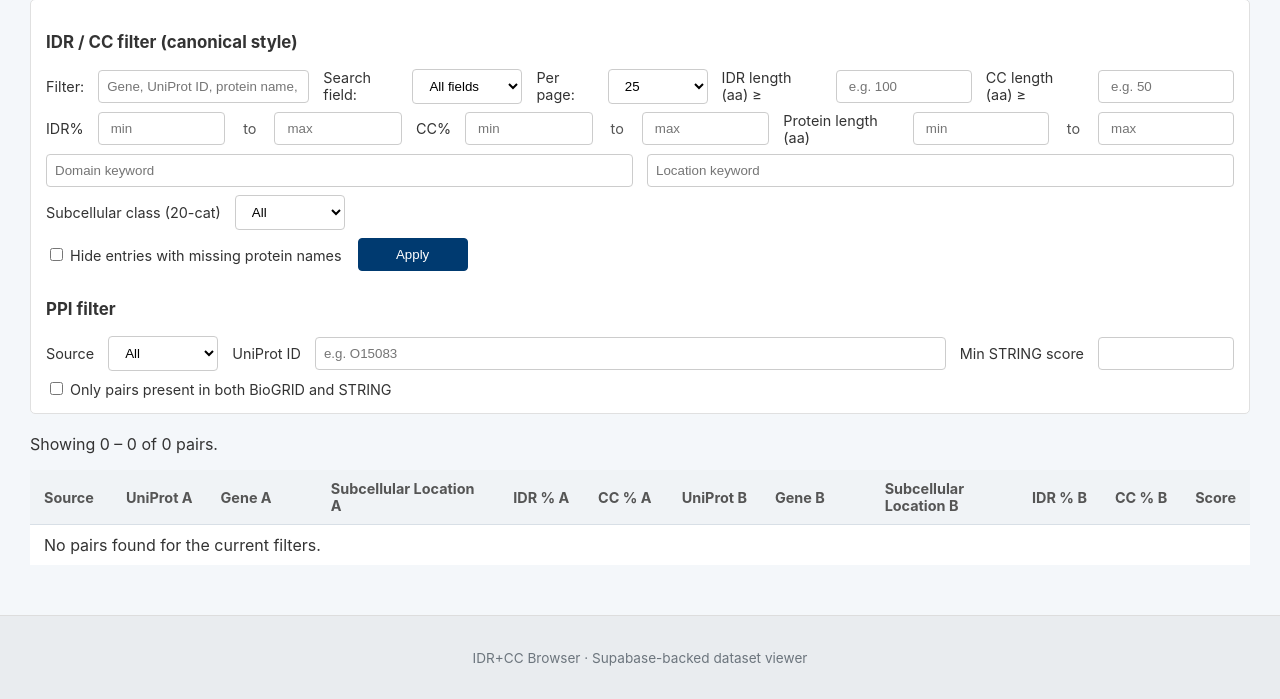
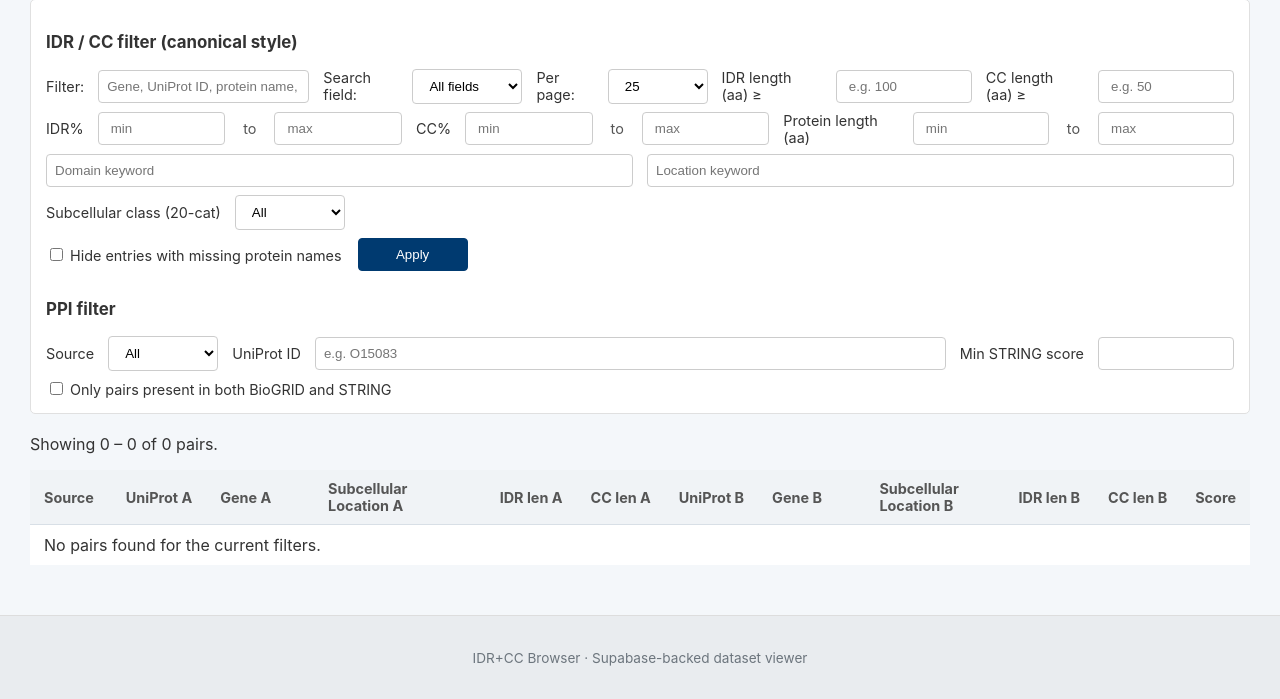
Before and after one commit to kdmtakumi/IDR-CC-webviewer, a Flask app: page /supramolecular in a window 1280 px wide. Shown: the part 213-912 px from the top of the page. Run offline with Flask 3, Linux system fonts and the light colour scheme; the visitor is signed in with stand-in values (Sample User, id 1); data that the repository does not hold is empty; some libraries are stand-ins or nearby versions.

Commit message:
Show IDR/CC lengths in supramolecular table

```diff
--- a/webviewer/app.py
+++ b/webviewer/app.py
@@ -1068,13 +1068,13 @@ def supramolecular():
                 e.combined_score,
                 p1.uniprot_id AS a_id,
                 p1.gene_name AS a_gene,
-                p1.idr_percentage AS a_idr_pct,
-                p1.cc_percentage AS a_cc_pct,
+                p1.idr_residues AS a_idr_len,
+                p1.total_cc_length AS a_cc_len,
                 p1.subcellular_location AS a_loc,
                 p2.uniprot_id AS b_id,
                 p2.gene_name AS b_gene,
-                p2.idr_percentage AS b_idr_pct,
-                p2.cc_percentage AS b_cc_pct,
+                p2.idr_residues AS b_idr_len,
+                p2.total_cc_length AS b_cc_len,
                 p2.subcellular_location AS b_loc
             FROM {PPI_EDGES} e
             JOIN {PROTEINS_VER10} p1 ON e.uniprot_a = p1.uniprot_id
@@ -1093,13 +1093,13 @@ def supramolecular():
                         "combined_score": r.get("combined_score"),
                         "a_id": r.get("a_id"),
                         "a_gene": r.get("a_gene"),
-                        "a_idr_pct": r.get("a_idr_pct"),
-                        "a_cc_pct": r.get("a_cc_pct"),
+                        "a_idr_len": r.get("a_idr_len"),
+                        "a_cc_len": r.get("a_cc_len"),
                         "a_loc": r.get("a_loc"),
                         "b_id": r.get("b_id"),
                         "b_gene": r.get("b_gene"),
-                        "b_idr_pct": r.get("b_idr_pct"),
-                        "b_cc_pct": r.get("b_cc_pct"),
+                        "b_idr_len": r.get("b_idr_len"),
+                        "b_cc_len": r.get("b_cc_len"),
                         "b_loc": r.get("b_loc"),
                     }
                 )
--- a/webviewer/templates/supramolecular.html
+++ b/webviewer/templates/supramolecular.html
@@ -201,13 +201,13 @@
         <th class="col-small">UniProt A</th>
         <th class="col-narrow">Gene A</th>
         <th class="col-loc">Subcellular Location A</th>
-        <th class="col-small">IDR % A</th>
-        <th class="col-small">CC % A</th>
+        <th class="col-small">IDR len A</th>
+        <th class="col-small">CC len A</th>
         <th class="col-small">UniProt B</th>
         <th class="col-narrow">Gene B</th>
         <th class="col-loc">Subcellular Location B</th>
-        <th class="col-small">IDR % B</th>
-        <th class="col-small">CC % B</th>
+        <th class="col-small">IDR len B</th>
+        <th class="col-small">CC len B</th>
         <th class="col-small">Score</th>
       </tr>
     </thead>
@@ -219,13 +219,13 @@
           <td class="col-small"><a href="{{ url_for('protein_detail', uniprot_id=r.a_id, return_to=request.full_path) }}">{{ r.a_id }}</a></td>
           <td class="col-narrow">{{ r.a_gene }}</td>
           <td class="col-loc"><span class="location-text">{{ r.a_loc }}</span></td>
-          <td class="col-small">{{ "%.2f"|format(r.a_idr_pct) if r.a_idr_pct is not none else "" }}</td>
-          <td class="col-small">{{ "%.2f"|format(r.a_cc_pct) if r.a_cc_pct is not none else "" }}</td>
+          <td class="col-small">{{ r.a_idr_len if r.a_idr_len is not none else "" }}</td>
+          <td class="col-small">{{ r.a_cc_len if r.a_cc_len is not none else "" }}</td>
           <td class="col-small"><a href="{{ url_for('protein_detail', uniprot_id=r.b_id, return_to=request.full_path) }}">{{ r.b_id }}</a></td>
           <td class="col-narrow">{{ r.b_gene }}</td>
           <td class="col-loc"><span class="location-text">{{ r.b_loc }}</span></td>
-          <td class="col-small">{{ "%.2f"|format(r.b_idr_pct) if r.b_idr_pct is not none else "" }}</td>
-          <td class="col-small">{{ "%.2f"|format(r.b_cc_pct) if r.b_cc_pct is not none else "" }}</td>
+          <td class="col-small">{{ r.b_idr_len if r.b_idr_len is not none else "" }}</td>
+          <td class="col-small">{{ r.b_cc_len if r.b_cc_len is not none else "" }}</td>
           <td class="col-small">{{ r.combined_score if r.combined_score is not none else "—" }}</td>
         </tr>
         {% endfor %}
```
